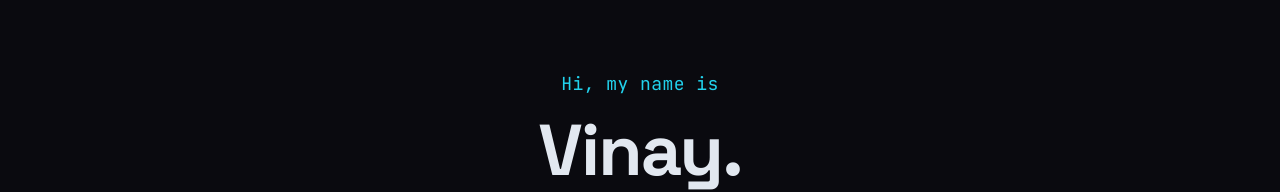
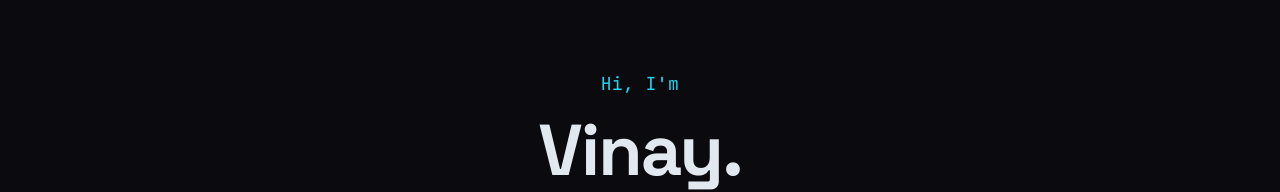
Before and after one commit to vinayshanker9/portfolio, a Next.js app: page / in a window 1280 px wide. Shown: the part 122-314 px from the top of the page. Built offline with nearby package versions, Linux system fonts and the light colour scheme.

Commit message:
Update hero section intro texts

```diff
--- a/components/homepage/about.jsx
+++ b/components/homepage/about.jsx
@@ -23,7 +23,7 @@ export default function About() {
             </h2>
             <div className="text-lg text-textMuted space-y-4 font-sans max-w-2xl leading-relaxed">
               <p>
-                Hello! My name is <span className="text-secondary font-medium">{personalData.name}</span> and I enjoy creating things that live on the internet. My interest in software engineering started back when I decided to try editing custom Tumblr themes — turns out hacking together HTML & CSS taught me a lot about logic and problem-solving!
+                Hello! I&apos;m  <span className="text-secondary font-medium">{personalData.name}</span> and I enjoy creating things that live on the internet. My interest in software engineering started back when I decided to try editing custom Tumblr themes — turns out hacking together HTML & CSS taught me a lot about logic and problem-solving!
               </p>
               <p>
                 Fast-forward to today, and I&apos;ve had the privilege of building <span className="text-accent font-medium">robust Rest APIs with Spring Boot</span> and full-stack platforms using React.js. My main focus these days is building accessible, inclusive products and digital experiences for a variety of clients.
--- a/components/homepage/hero-section.jsx
+++ b/components/homepage/hero-section.jsx
@@ -49,7 +49,7 @@ export default function HeroSection() {
           animate="show"
         >
           <motion.p variants={itemVariants} className="text-secondary font-mono mb-4 text-lg tracking-wide">
-            Hi, my name is
+            Hi, I&apos;m
           </motion.p>
           <motion.h1 variants={itemVariants} className="text-5xl md:text-7xl font-heading font-extrabold tracking-tight mb-4 text-foreground">
             {personalData.name}.
```
